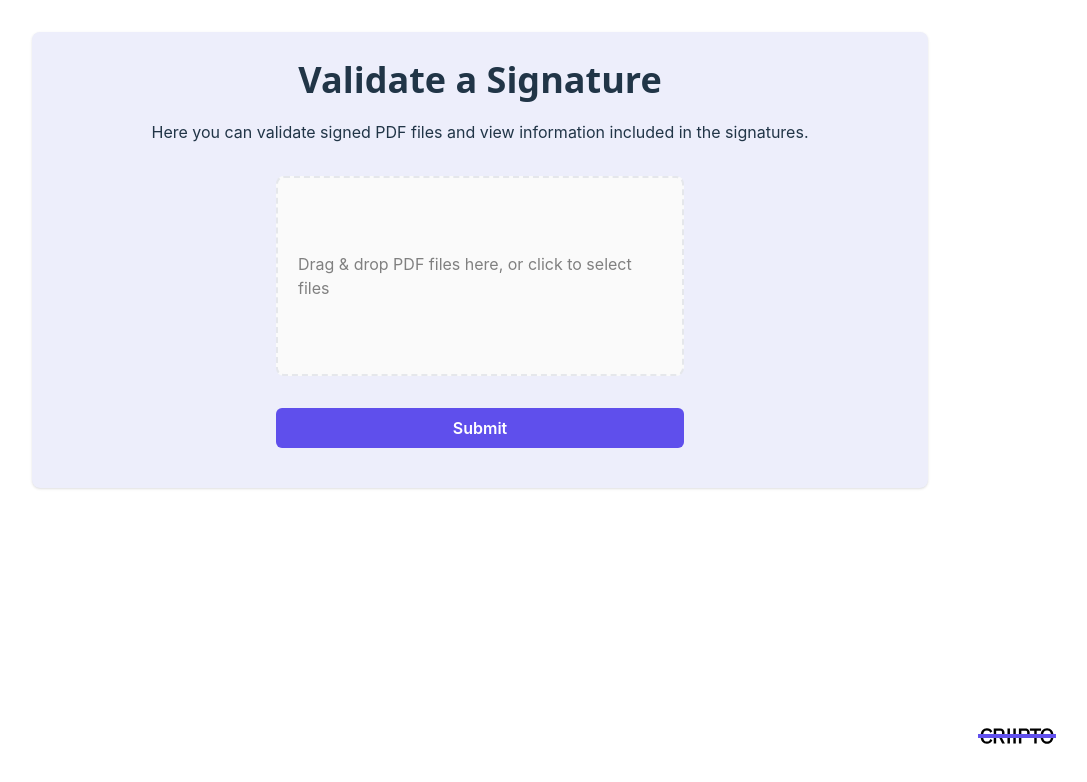
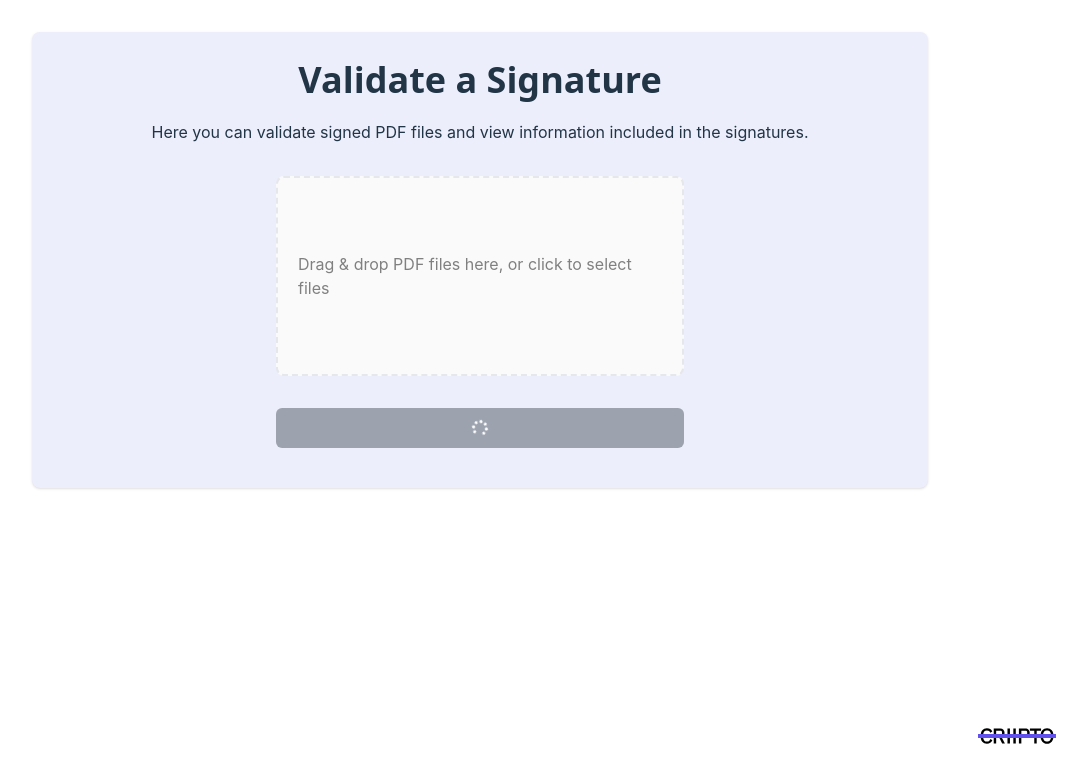
Before and after one commit to criipto/criipto-signatures-validation, a React (Vite) app in the folder frontend/: page / in a window 1280 px wide. Both pictures are taken after a click on the button "Submit". Shown: the top 782 px of the page, without its empty margins (160-1247 px from the left). Built offline with nearby package versions, Linux system fonts and the light colour scheme; a web font is replaced by a local one.

Commit message:
Add spinner

```diff
--- a/frontend/src/App.tsx
+++ b/frontend/src/App.tsx
@@ -12,6 +12,7 @@ type ValidationResponse = {
 
 function App() {
   const [files, setFiles] = useState<File[]>([]);
+  const [uploading, setUploading] = useState(false);
   const [results, setResults] = useState<ValidationResponse>();
   const fileNames = files.map((file) => file.name);
 
@@ -20,6 +21,7 @@ function App() {
   }, []);
 
   const handleUpload = async () => {
+    setUploading(true);
     if (!files || !files.length) return;
     const formData = new FormData();
     for (const file of files) {
@@ -40,6 +42,8 @@ function App() {
       }
     } catch (error) {
       console.error('Error uploading file:', error);
+    } finally {
+      setUploading(false);
     }
   };
 
@@ -50,7 +54,7 @@ function App() {
           <div className="px-4 py-5 sm:p-6">
             <h1 className="text-center px-2 py-1 rounded-md font-semibold text-4xl font-sans">Validate a Signature</h1>
             <p className="p-4 text-center">Here you can validate signed PDF files and view information included in the signatures.</p>
-            <DropzoneComponent onDrop={onDrop} handleUpload={handleUpload} fileNames={fileNames} />
+            <DropzoneComponent onDrop={onDrop} handleUpload={handleUpload} fileNames={fileNames} uploading={uploading} />
           </div>
         </div>
         {results && 'error' in results ? <p>Error validating file</p> : results && <ValidationResultsCard results={results} />}
--- a/frontend/src/Components/DropzoneComponent.tsx
+++ b/frontend/src/Components/DropzoneComponent.tsx
@@ -1,7 +1,22 @@
 import { useDropzone } from 'react-dropzone';
+import { FontAwesomeIcon } from '@fortawesome/react-fontawesome';
+import { faSpinner } from '@fortawesome/free-solid-svg-icons';
 
-export default function DropzoneComponent({ onDrop, handleUpload, fileNames }: { onDrop: (acceptedFiles: File[]) => void; handleUpload: () => void; fileNames: string[] }) {
-  const { getRootProps, getInputProps, isDragActive } = useDropzone({ onDrop });
+export default function DropzoneComponent({
+  onDrop,
+  handleUpload,
+  fileNames,
+  uploading,
+}: {
+  onDrop: (acceptedFiles: File[]) => void;
+  handleUpload: () => void;
+  fileNames: string[];
+  uploading: boolean;
+}) {
+  const { getRootProps, getInputProps, isDragActive } = useDropzone({
+    onDrop,
+    accept: { 'application/pdf': [] },
+  });
 
   const style: React.CSSProperties = {
     flex: 1,
@@ -28,21 +43,25 @@ export default function DropzoneComponent({ onDrop, handleUpload, fileNames }: {
       <div {...getRootProps({ style })} className="flex items-center justify-center h-36 md:w-6/12 border-2 border-dashed rounded-lg p-4 bg-gray-200">
         <input {...getInputProps()} />
         {fileNames.length > 0 && !isDragActive ? (
-          fileNames.map((fileName, index) => (
-            <ul>
-              <li key={index} className="max-w-xs">
+          <ul>
+            {fileNames.map((fileName, index) => (
+              <li key={`${fileName}-${index}`} className="max-w-xs">
                 {truncateFileName(fileName, 30)}
               </li>
-            </ul>
-          ))
+            ))}
+          </ul>
         ) : isDragActive ? (
           <p>Drop the files here ...</p>
         ) : (
           <p>Drag & drop PDF files here, or click to select files</p>
         )}
       </div>
-      <button onClick={handleUpload} className="mt-8 px-4 py-2 w-6/12 text-white font-semibold rounded-md bg-bright-purple hover:bg-dark-purple">
-        Submit
+      <button
+        onClick={handleUpload}
+        disabled={uploading}
+        className={`mt-8 px-4 py-2 w-6/12 text-white font-semibold rounded-md ${uploading ? 'bg-gray-400 cursor-not-allowed' : 'bg-bright-purple  hover:bg-dark-purple'}`}
+      >
+        {uploading ? <FontAwesomeIcon icon={faSpinner} spin /> : 'Submit'}
       </button>
     </div>
   );
```
